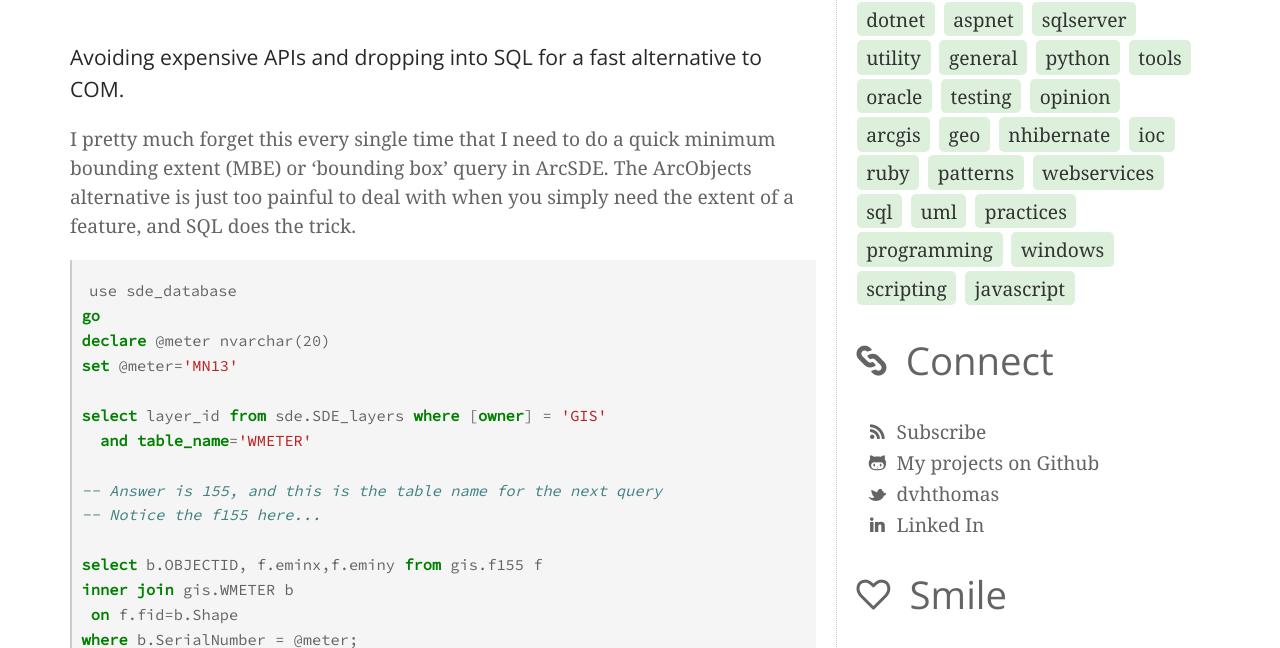
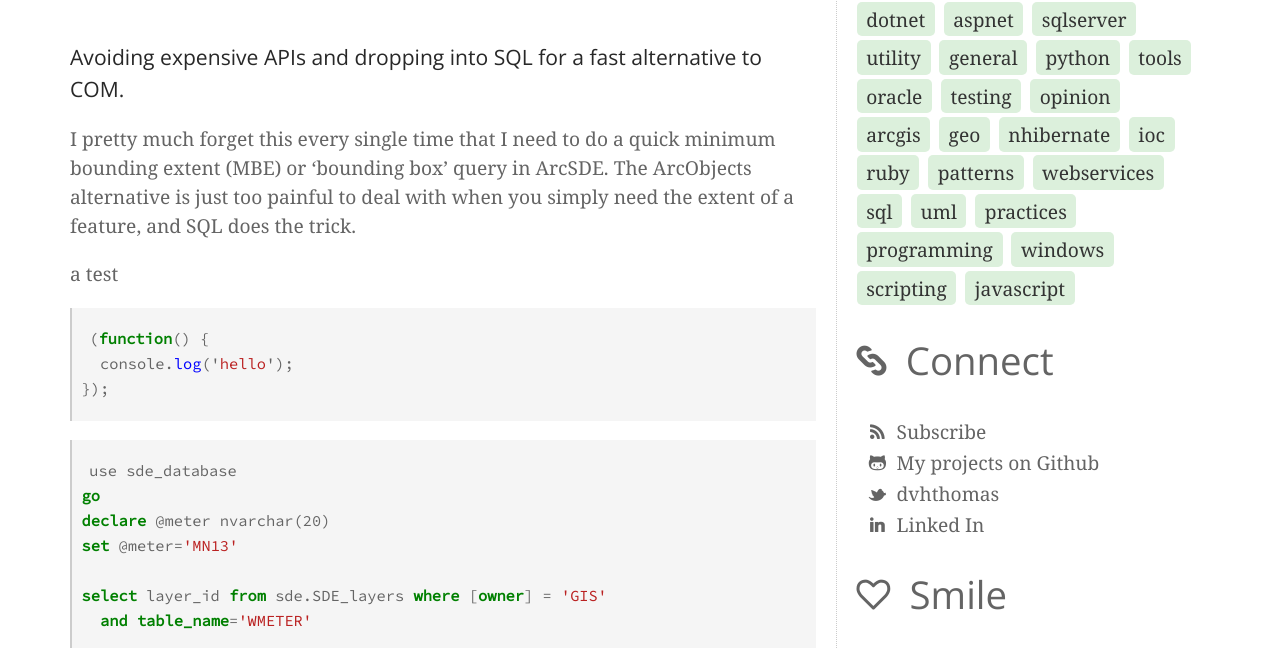
Before and after one commit to dvhthomas/dvhthomas.github.com, a Jekyll site: the page built from _posts/2010-02-02-poor-mans-spatial-query-against-arcsde.md, in a window 1280 px wide and 900 px high, scrolled down 331 px, cut to the strip 0-648 px from the top of the window. Built offline with Jekyll 4.4.1, drawn with Linux system fonts in a browser that asks for light colours; some web fonts are replaced; comment, search, counter and statistics services are not loaded.

Commit message:
a little test

````diff
--- a/_posts/2010-02-02-poor-mans-spatial-query-against-arcsde.md
+++ b/_posts/2010-02-02-poor-mans-spatial-query-against-arcsde.md
@@ -6,6 +6,14 @@ category:
 tags: [esri, sql]
 ---
 I pretty much forget this every single time that I need to do a quick minimum bounding extent (MBE) or 'bounding box' query in ArcSDE. The ArcObjects alternative is just too painful to deal with when you simply need the extent of a feature, and SQL does the trick.
+
+a test
+
+```js
+(function() {
+  console.log('hello');
+});
+```
 
 ```sql
 use sde_database
````
